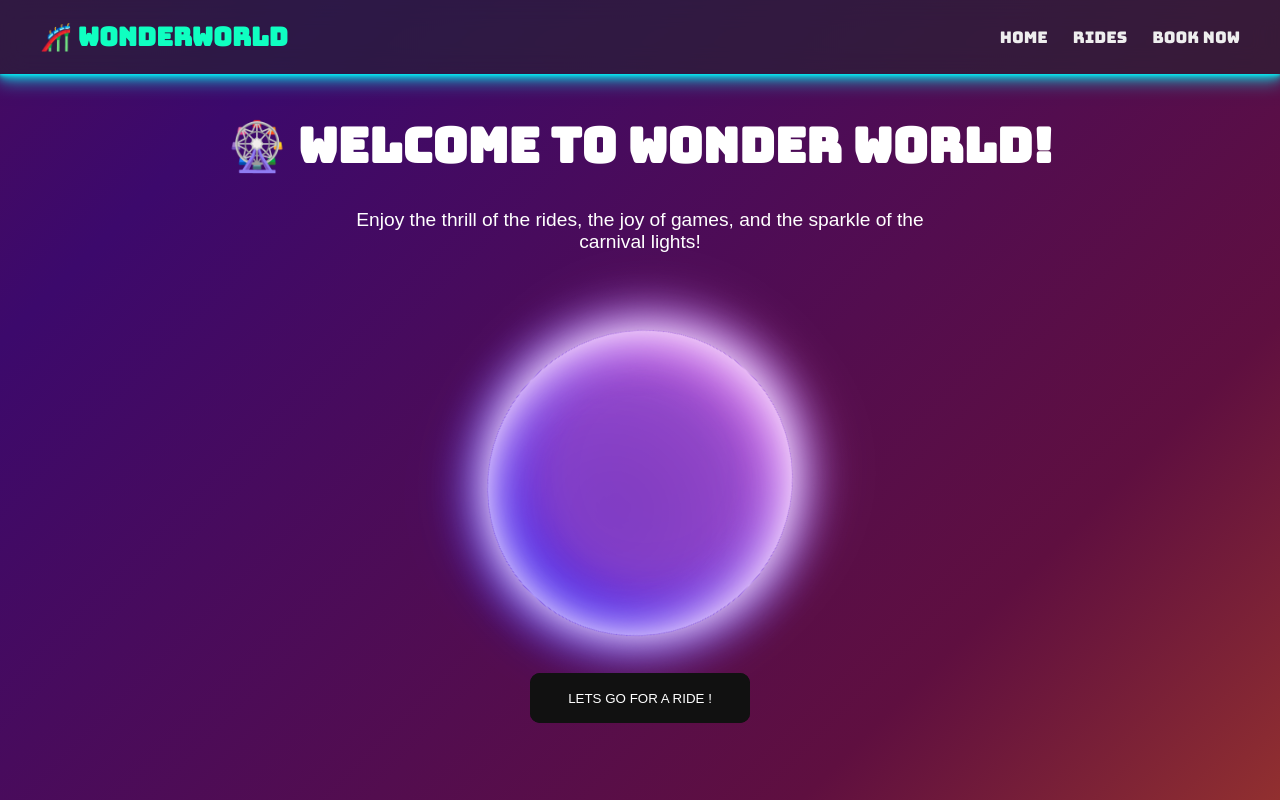
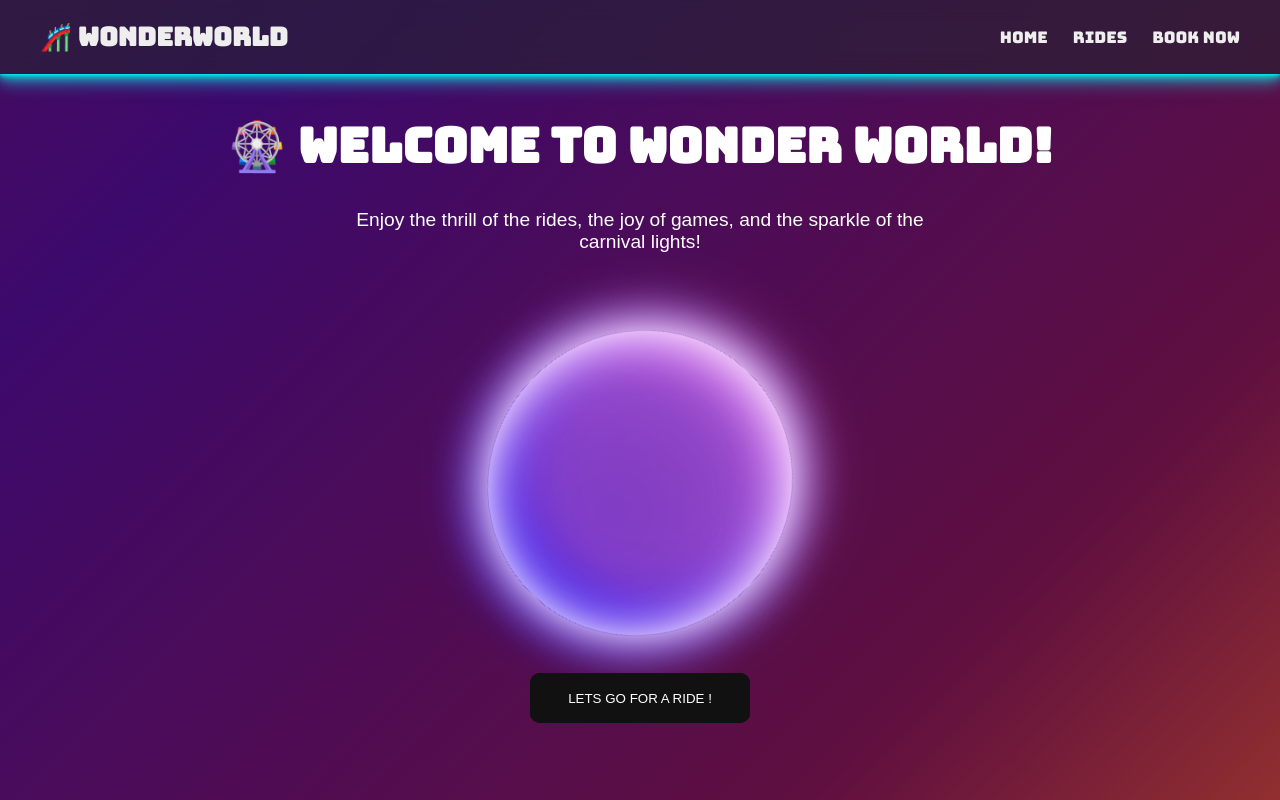
Before and after one commit to hussainmohd03/Theme-park-Booking-System-frontend, a React (Vite) app: page / in a window 1280 px wide. Built offline with nearby package versions, Linux system fonts and the light colour scheme; no server answers.

Commit message:
sytle got edited

```diff
--- a/src/App.css
+++ b/src/App.css
@@ -140,7 +140,7 @@ e5eaf5 .ride-name {
 }
 
 .navbar .logo {
-  color: #0fffc1;
+  color: #eee;
   font-size: 1.6rem;
   font-weight: bold;
 }
```
